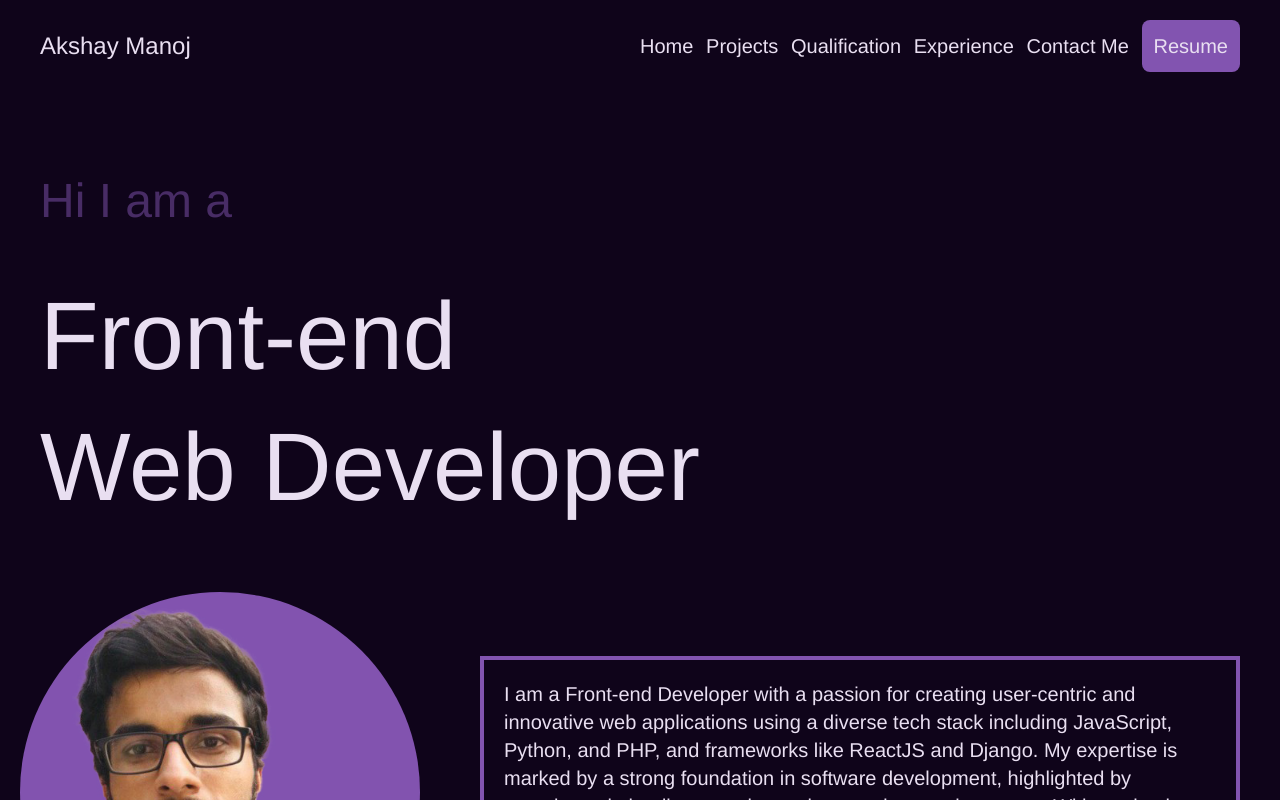
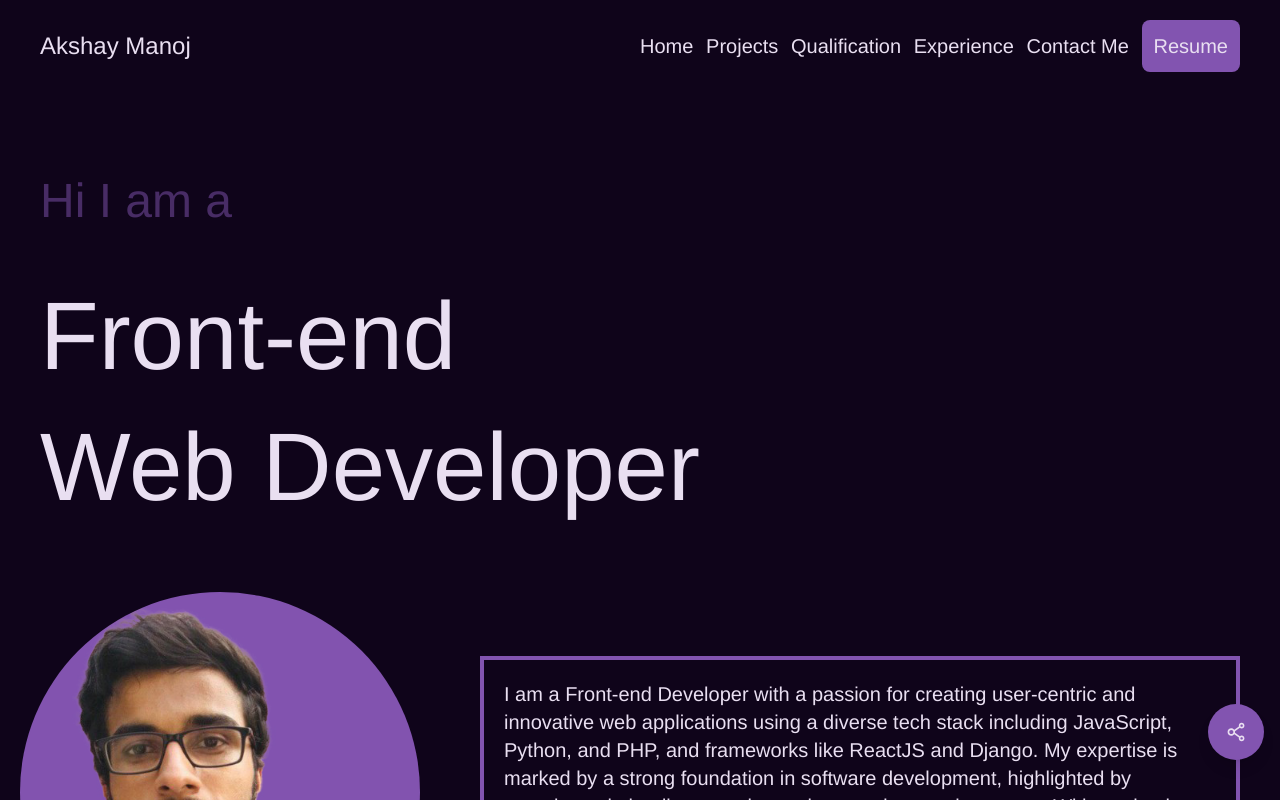
Before and after one commit to Stark-Akshay/akshaymanoj.github.io, a Next.js app: page / in a window 1280 px wide. Shown: the top 800 px of the page. Built offline with nearby package versions, Linux system fonts and the light colour scheme.

Commit message:
share button

```diff
--- /dev/null
+++ b/pages/components/CustomFab.jsx
@@ -0,0 +1,35 @@
+import React from 'react';
+import { AiOutlineShareAlt } from 'react-icons/ai';
+
+const CustomFab = () => {
+    const handleShare = async () => {
+
+
+        // Check if the Web Share API is available
+        if (navigator.share) {
+          try {
+            // Web Share API call
+            await navigator.share({
+              title: "Portfolio of Mr. Akshay Manoj",
+              url:"https://stark-akshay.github.io/akshaymanoj.github.io/",
+
+            });
+            console.log("Content shared successfully!");
+          } catch (err) {
+            console.error("Failed to share:", err);
+          }
+        } else {
+          console.log("Web Share API not supported.");
+        }
+      };
+  return (
+    <button
+      className="bg-ascent hover:bg-second text-white py-4 px-4 rounded-full fixed bottom-10 right-4 shadow-lg"
+      onClick={handleShare}
+    >
+      <AiOutlineShareAlt className="text-2xl text-text" />
+    </button>
+  );
+};
+
+export default CustomFab;
--- a/pages/index.js
+++ b/pages/index.js
@@ -1,4 +1,5 @@
 import ContactMe from "./components/ContactMe";
+import CustomFab from "./components/CustomFab";
 import Divider from "./components/Divider";
 import Experience from "./components/Experience";
 import Layout from "./components/Layout";
@@ -11,6 +12,8 @@ import Skills from "./components/Skills";
 
 
 export default function Home() {
+
+
   return (
     <>
       <Layout>
@@ -37,6 +40,8 @@ export default function Home() {
             <ContactMe/>
           </div>
           <Divider/>
+
+          <CustomFab />
         </main>
       </Layout>
     </>
```
